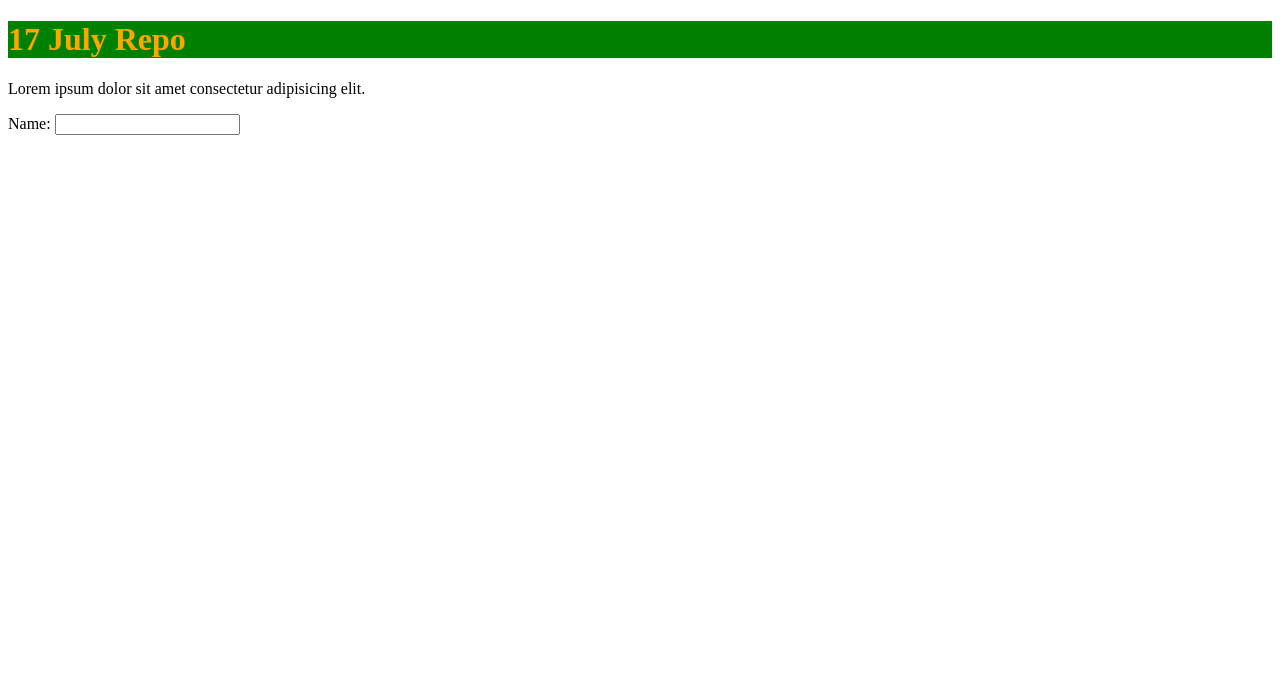
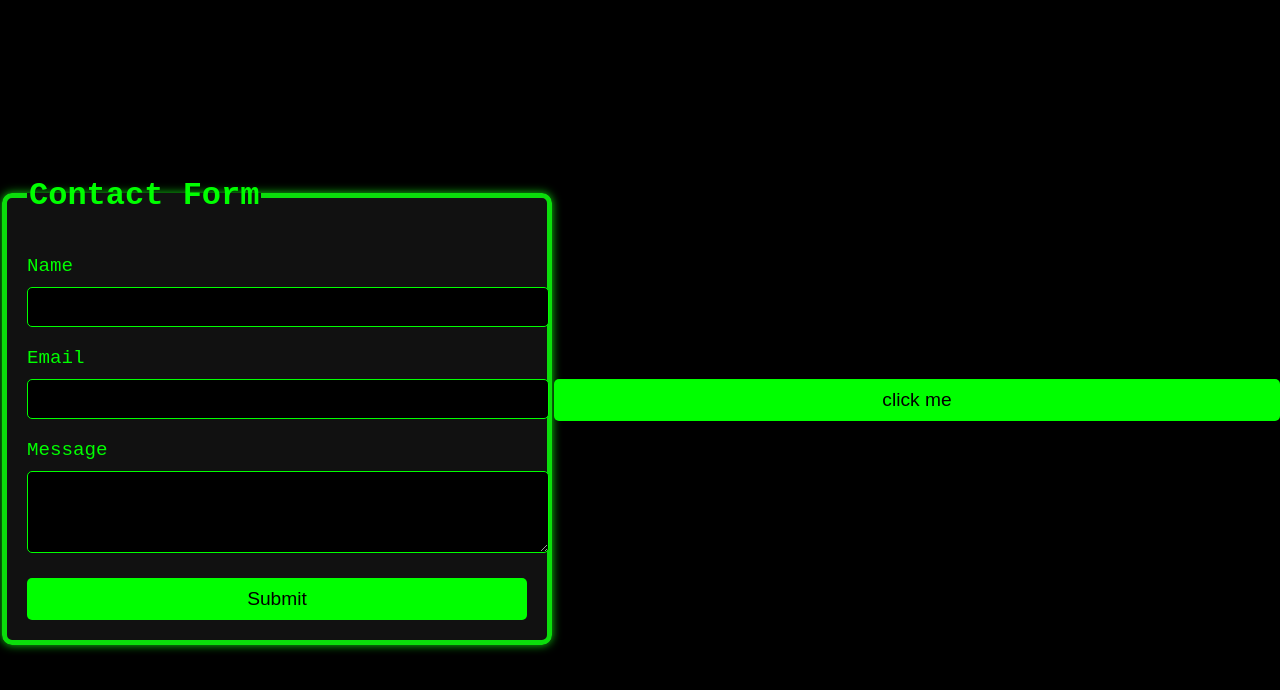
Before and after one commit to AvadhutChavan/17JulyRepo, a plain HTML site: page index.html in a window 1280 px wide. Drawn offline with Linux system fonts and the light colour scheme.

Commit message:
hacker form added

```diff
--- a/index.html
+++ b/index.html
@@ -3,26 +3,101 @@
 <head>
     <meta charset="UTF-8">
     <meta name="viewport" content="width=device-width, initial-scale=1.0">
-    <link rel="stylesheet" href="index.css">
-    <title>Document</title>
+    <title>Hacker Themed Form</title>
+    <style>
+        body {
+            background-color: #000;
+            color: #0f0;
+            font-family: 'Courier New', Courier, monospace;
+            display: flex;
+            justify-content: center;
+            align-items: center;
+            height: 100vh;
+            margin: 0;
+        }
+
+        .form-container {
+            background-color: #111;
+            padding: 20px;
+            border-radius: 10px;
+            box-shadow: 0 0 10px rgb(16, 206, 16);
+            width: 100%;
+            max-width: 500px;
+            border:5px solid rgb(11, 221, 11);
+        }
+
+
+        form h1 {
+            margin-bottom: 20px;
+            text-align: center;
+            color: #0f0;
+        }
+
+        label {
+            display: block;
+            margin-bottom: 10px;
+            font-size: 1.2em;
+        }
+
+        input, textarea {
+            width: 100%;
+            padding: 10px;
+            margin-bottom: 20px;
+            border: 1px solid #0f0;
+            border-radius: 5px;
+            background-color: #000;
+            color: #0f0;
+            font-size: 1em;
+        }
+
+        button {
+            width: 100%;
+            padding: 10px;
+            border: none;
+            border-radius: 5px;
+            background-color: #0f0;
+            color: #000;
+            font-size: 1.2em;
+            cursor: pointer;
+        }
+
+        button:hover {
+            background-color: #0a0;
+        }
+    </style>
 </head>
 <body>
-    <h1>17 July Repo</h1>
-    <p>Lorem ipsum dolor sit amet consectetur adipisicing elit.</p>
-    <form action="">
-        <label for="name">Name: </label>
-        <input type="text" name="" id="name">
-    </form>
+     <fieldset class="form-container">
+        <legend ><h1> Contact Form</h1></legend>
+        <form id="hackerForm">
+
+
+            <label for="name">Name</label>
+            <input type="text" id="name" name="name" required>
+
+            <label for="email">Email</label>
+            <input type="email" id="email" name="email" required>
+
+            <label for="message">Message</label>
+            <textarea id="message" name="message" rows="4" required></textarea>
+
+            <button type="submit">Submit</button>
+            </fieldset>
+        </form>
+    </fieldset>
+
+    <button class="btn">click me</button>
+
+    <script>
+        document.getElementById('hackerForm').addEventListener('submit', function(event) {
+            event.preventDefault();
+            location.reload();
+            alert('Form Submitted Sucessfully!');
+
+        });
+        document.querySelector(".btn").addEventListener('click',()=>{
+            location.reload();
+        })
+    </script>
 </body>
-<script>
-    let row=5,i,j;
-    for (let i = 0; i < row; i++) {
-    let stars = "";
-    for (let j = 0; j <= i; j++) {
-        stars += " * ";
-    }
-    console.log(stars);
-}
-
-</script>
 </html>
```
